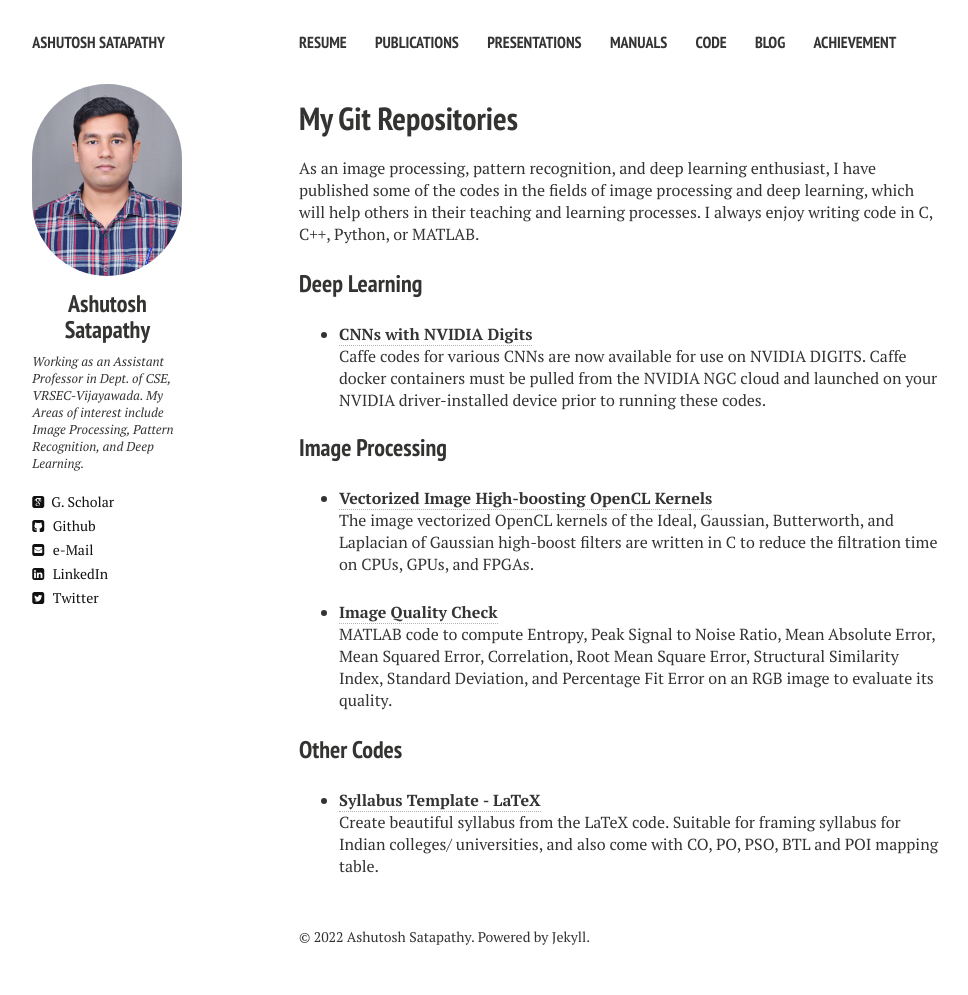
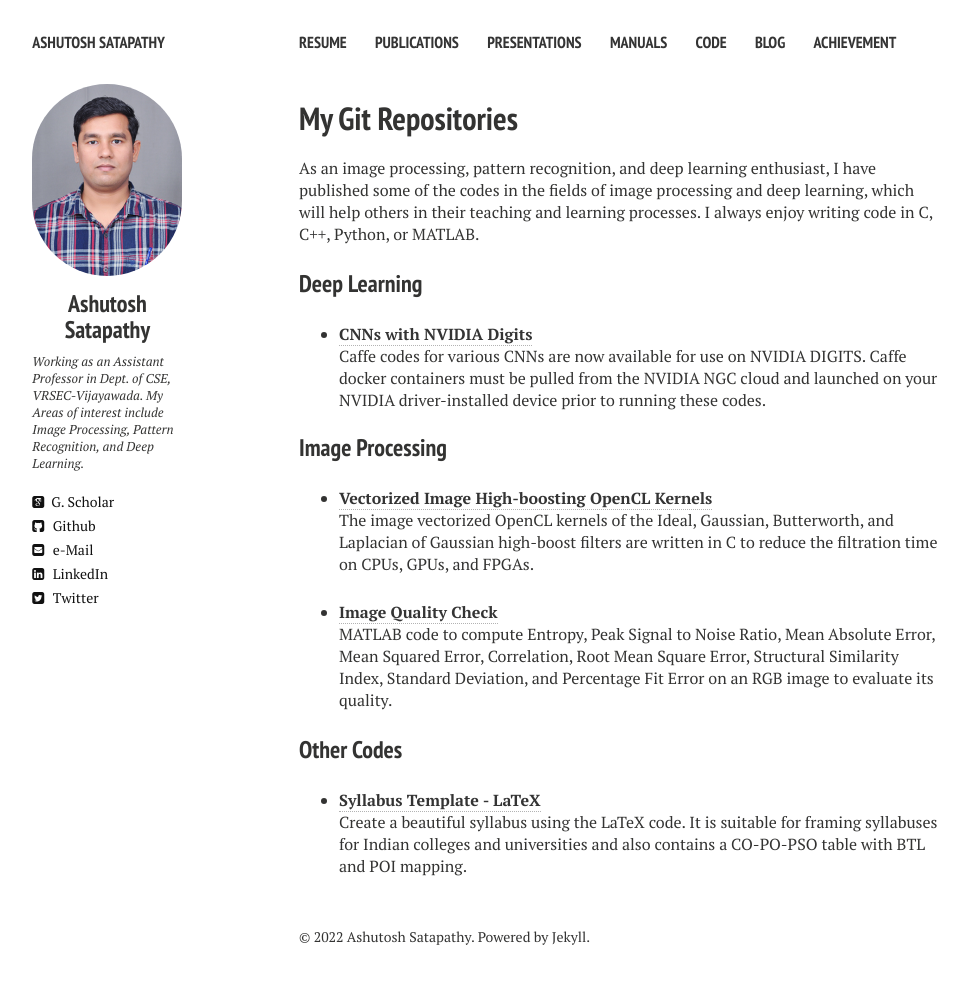
Before and after one commit to ashutoshsatapathy1990/ashutoshsatapathy1990.github.io, a Jekyll site: the page built from code.md, in a window 1280 px wide. Shown: the whole page, without its empty margins (21-989 px from the left). Built offline with Jekyll 4.4.1, drawn with Linux system fonts in a browser that asks for light colours; nearby versions of some CDN libraries.

Commit message:
Update code.md

```diff
--- a/code.md
+++ b/code.md
@@ -25,4 +25,4 @@ MATLAB code to compute Entropy, Peak Signal to Noise Ratio, Mean Absolute Error,
 ### Other Codes
 
 * [**Syllabus Template - LaTeX**](https://github.com/ashutoshsatapathy1990/syllabus-template-LaTeX)<br>
-Create beautiful syllabus from the LaTeX code. Suitable for framing syllabus for Indian colleges/ universities, and also come with CO, PO, PSO, BTL and POI mapping table.
+Create a beautiful syllabus using the LaTeX code. It is suitable for framing syllabuses for Indian colleges and universities and also contains a CO-PO-PSO table with BTL and POI mapping.
```
